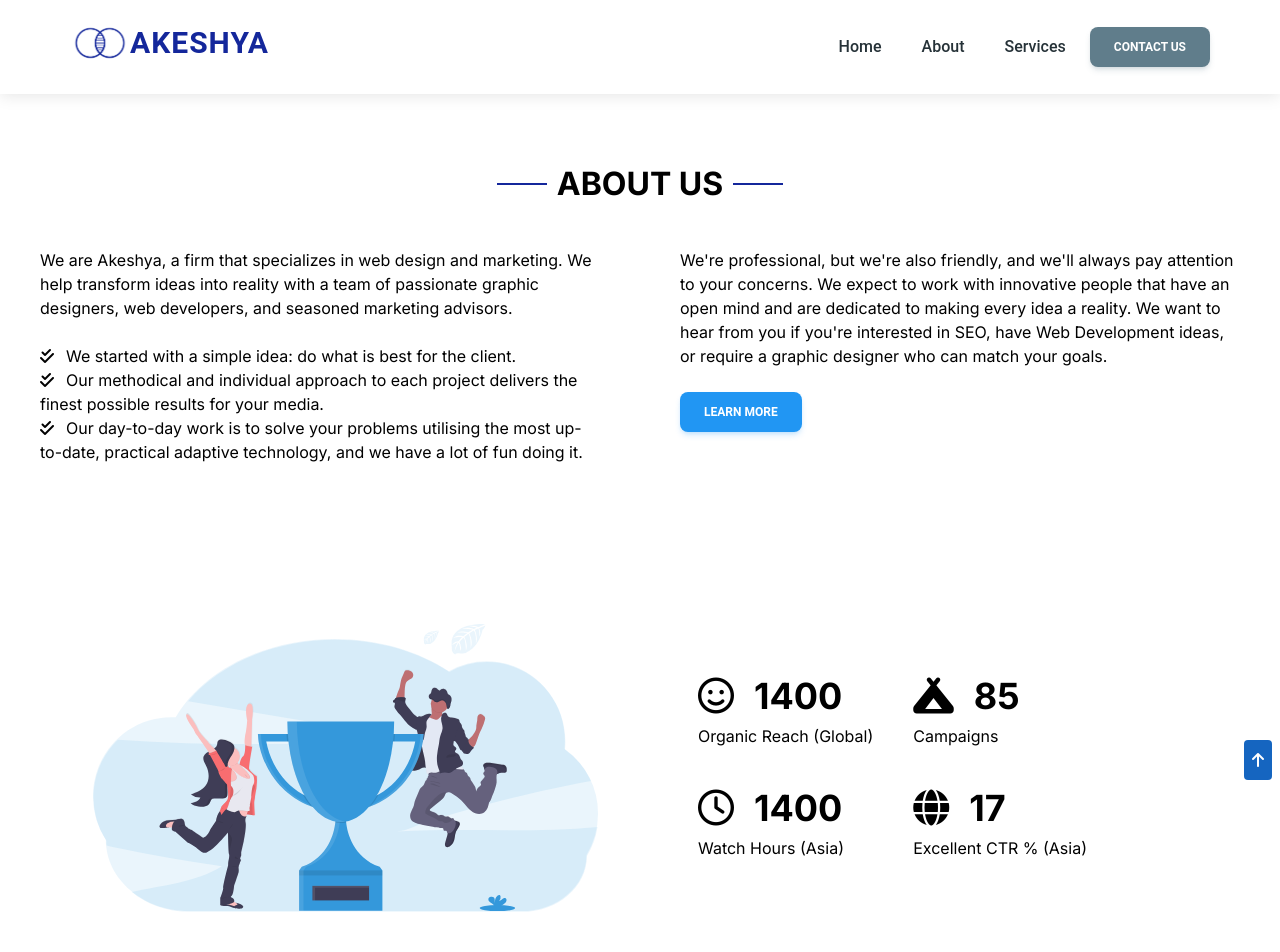
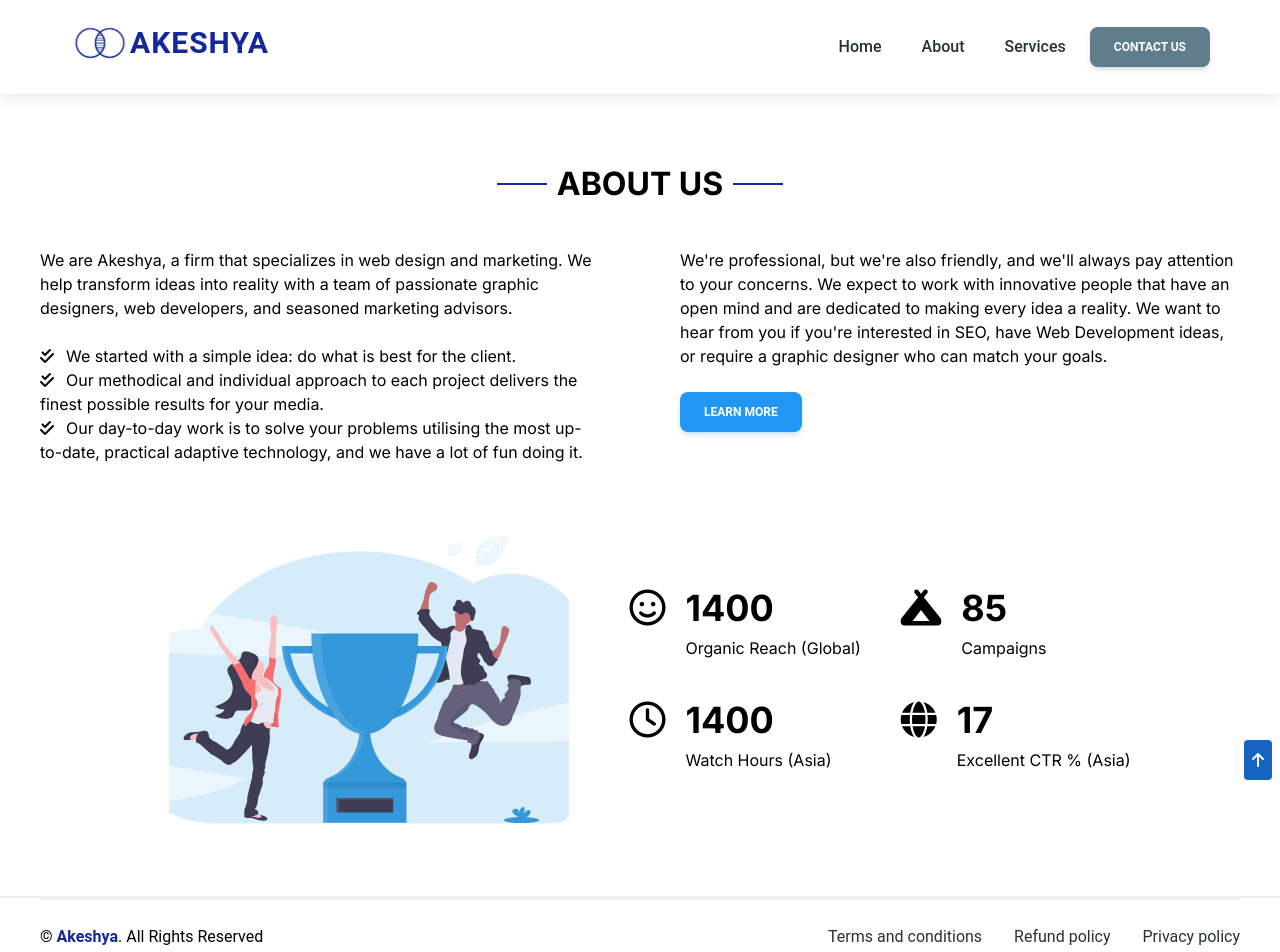
Before and after one commit to dheerajkharwar/akeshya.com, a Next.js app: page /about in a window 1280 px wide. Shown: the top 952 px of the page. Built offline with nearby package versions, Linux system fonts and the light colour scheme.

Commit message:
1st commit 22/06/24

```diff
--- a/package.json
+++ b/package.json
@@ -17,6 +17,7 @@
     "css-loader": "^7.1.2",
     "material-icons": "^1.13.12",
     "next": "14.2.4",
+    "nodemailer": "^6.9.14",
     "react": "^18",
     "react-dom": "^18",
     "style-loader": "^4.0.0"
--- a/src/app/api/contact/route.js
+++ b/src/app/api/contact/route.js
@@ -4,7 +4,7 @@ export const runtime = "edge";
 
 export async function POST(req) {
   const res = await req.json();
-  console.log(res);
+  console.log(res.name);
 
   return NextResponse.json("Success");
 }
--- a/src/app/globals.css
+++ b/src/app/globals.css
@@ -52,6 +52,7 @@ textarea {
   border: 1px solid #535355;
   padding: 5px;
 }
+
 /* latin-ext */
 @font-face {
   font-family: "Poppins";
--- a/src/components/ContactForm.jsx
+++ b/src/components/ContactForm.jsx
@@ -1,11 +1,4 @@
-import {
-  Card,
-  Input,
-  Checkbox,
-  Button,
-  Typography,
-  Textarea,
-} from "@material-tailwind/react";
+import { Card, Button } from "@material-tailwind/react";
 import { useEffect, useState } from "react";
 
 export function ContactForm() {
@@ -82,7 +75,7 @@ export function ContactForm() {
   };
 
   return (
-    <Card shadow={false} className="contact-form">
+    <div className="contact-form">
       {submitted && (
         <p className="absolute top-70 right-0 text-green-900 font-bold px-5 py-2 w-full bg-orange-50 rounded-md">
           Message Sent Successfully!
@@ -140,7 +133,7 @@ export function ContactForm() {
           Send Message
         </Button>
       </form>
-    </Card>
+    </div>
   );
 }
 
--- a/src/components/ContactUs.jsx
+++ b/src/components/ContactUs.jsx
@@ -4,31 +4,42 @@ import { ContactForm } from "./ContactForm";
 const ContactUs = () => {
   return (
     <div className="flex flex-col items-center justify-center mx-10">
-      <h1 className="text-center mytitle my-10 pt-20">Contact Us</h1>
+      <h1 className="text-center mytitle mt-10 pt-20">Contact Us</h1>
       <div className="flex flex-col lg:flex-row">
         <div className="flex flex-col space-y-1 p-5">
-          <h3 className="font-bold text-2xl text-blue-500">Akeshya</h3>
+          <h3
+            className="font-bold text-2xl text-blue-500"
+            style={{ color: "#14279b" }}
+          >
+            Akeshya
+          </h3>
           <p>
             Designers, developers & marketeers capable of delivering solutions
             according to your needs.
           </p>
         </div>
         <div className="flex flex-col space-y-1 p-5">
-          <div>
-            <i className="fa-solid fa-location-dot"></i>
-            <span className="pl-5">
+          <div className="flex flex-row items-baseline">
+            <i
+              className="fa-solid fa-location-dot"
+              style={{ color: "#14279b" }}
+            ></i>
+            <p className="pl-5">
               26-2-789, 7th street, Jyothi Nagar, Nellore, Andhra Pradesh 524004
-            </span>
+            </p>
           </div>
           <br />
-          <div>
-            <i className="fa-solid fa-envelope"></i>
-            <span className="pl-5">info@akeshya.com</span>
+          <div className="flex flex-row items-baseline">
+            <i
+              className="fa-solid fa-envelope"
+              style={{ color: "#14279b" }}
+            ></i>
+            <p className="pl-5">info@akeshya.com</p>
           </div>
           <br />
-          <div>
-            <i className="fa-solid fa-phone"></i>
-            <span className="pl-5">+91 94942 40922</span>
+          <div className="flex flex-row items-baseline">
+            <i className="fa-solid fa-phone" style={{ color: "#14279b" }}></i>
+            <p className="pl-5">+91 94942 40922</p>
           </div>
         </div>
         <div className="flex flex-col space-y-1 p-5">
--- a/src/components/Counters.jsx
+++ b/src/components/Counters.jsx
@@ -8,44 +8,52 @@ const Counters = () => {
     displayCounts();
   }, []);
   return (
-    <div className="flex flex-col lg:flex-row">
-      <div className="flex flex-col">
-        <div className="p-5">
+    <div className="flex flex-col lg:flex-row w-full">
+      <div className="flex flex-col p-5">
+        <div className="flex flex-row items-baseline mb-10">
           <i className="fa-regular fa-face-smile text-4xl pr-5"></i>
-          <span className="num font-bold text-4xl" data-val="3835039">
+          <div className="flex flex-col items-baseline">
+            <p className="num font-bold text-4xl" data-val="3835039">
               000
-          </span>
+            </p>
             <h5 className="pt-2">
               Organic Reach <span className="text">(Global)</span>
             </h5>
           </div>
-        <div className="p-5">
+        </div>
+        <div className="flex flex-row items-baseline">
           <i className="fa-regular fa-clock text-4xl pr-5"></i>
-          <span className="num font-bold text-4xl" data-val="1481">
+          <div className="flex flex-col items-baseline">
+            <p className="num font-bold text-4xl" data-val="1481">
               000
-          </span>
+            </p>
             <h5 className="pt-2">
               Watch Hours <span className="text">(Asia)</span>
             </h5>
           </div>
         </div>
+      </div>
 
-      <div className="flex flex-col">
-        <div className="p-5">
+      <div className="flex flex-col p-5">
+        <div className="flex flex-row items-baseline mb-10">
           <i className="fa-solid fa-campground text-4xl pr-5"></i>
-          <span className="num font-bold text-4xl" data-val="85">
+          <div className="flex flex-col items-baseline">
+            <p className="num font-bold text-4xl" data-val="85">
               000
-          </span>
+            </p>
             <h5 className="pt-2">Campaigns</h5>
           </div>
-        <div className="p-5">
+        </div>
+        <div className="flex flex-row items-baseline">
           <i className="fa-solid fa-globe text-4xl pr-5"></i>
-          <span className="num font-bold text-4xl" data-val="17">
+          <div className="flex flex-col items-baseline">
+            <p className="num font-bold text-4xl" data-val="17">
               000
-          </span>
+            </p>
             <h5 className="pt-2">
               Excellent CTR % <span className="text">(Asia)</span>
             </h5>
+          </div>
         </div>
       </div>
     </div>
@@ -59,12 +67,11 @@ function displayCounts() {
   valueDisplays.forEach((valueDisplay) => {
     let startValue = 0;
     let endValue = parseInt(valueDisplay.getAttribute("data-val"));
-    // let duration = Math.floor(interval / endValue);
-    let duration = 0.0005;
+    let duration = Math.floor(interval / endValue);
     let counter = setInterval(function () {
       startValue += 1;
       valueDisplay.textContent = startValue;
-      if (startValue == endValue) {
+      if (startValue >= endValue) {
         clearInterval(counter);
       }
     }, duration);
--- a/src/components/CountsPage.jsx
+++ b/src/components/CountsPage.jsx
@@ -5,16 +5,16 @@ import countimg from "../../src/assets/img/counts-img.svg";
 
 const CountsPage = () => {
   return (
-    <section className="py-8">
-      <div className="flex flex-col lg:flex-row items-center justify-center p-20">
-        <div className="flex flex-col items-center justify-center">
+    <section className="counts-page py-8">
+      <div className="flex flex-col lg:flex-row items-center justify-center">
+        <div className="flex flex-col p-10">
           <Image
             src={countimg}
             alt="team work"
-            className="mb-0 h-[18rem] w-auto rounded-xl object-cover"
+            className="mb-0 h-[18rem] w-[25rem] rounded-xl object-cover"
           />
         </div>
-        <div className="flex flex-col lg:flex-row items-center justify-center p-20">
+        <div className="flex flex-col lg:flex-row items-center justify-center">
           <Counters />
         </div>
       </div>
--- a/src/components/Footer.jsx
+++ b/src/components/Footer.jsx
@@ -4,8 +4,12 @@ import React from "react";
 const Footer = () => {
   return (
     <footer className="flex flex-row flex-wrap items-center justify-center py-6 text-center gap-y-6 gap-x-12 md:justify-between mx-10 border-t-2">
-      <p className="block font-sans text-base antialiased font-normal leading-relaxed text-blue-gray-900">
-        © <span className="font-bold">Akeshya</span>. All Rights Reserved
+      <p className="block font-sans text-base antialiased font-normal leading-relaxed">
+        ©{" "}
+        <span className="font-bold" style={{ color: "#14279b" }}>
+          Akeshya
+        </span>
+        . All Rights Reserved
       </p>
       <ul className="flex flex-wrap items-center gap-y-2 gap-x-8">
         <li>
```
Also changed, not shown: 2 other files (tests, documents, lock files or other folders). Lines whose indentation alone changed are shown as unchanged.
